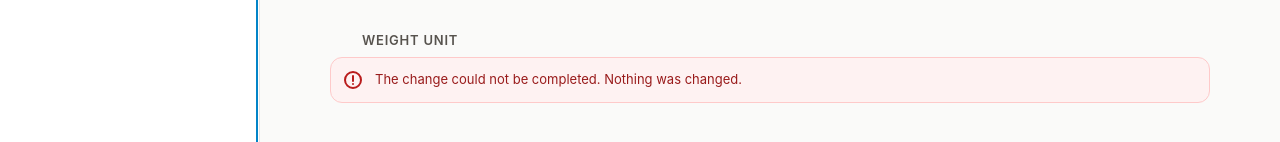
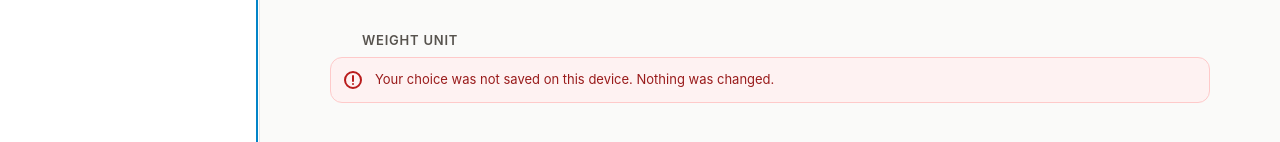
Before and after one commit to Supporterino/BunScale, a React (Vite) app: page /#/settings in a window 1280 px wide. Shown: the part 326-468 px from the top of the page. Built offline with nearby package versions, Linux system fonts and the light colour scheme.

Commit message:
fix(add-shared-household-foundation): 8.3 name the local unit-store failure and match the retry state

```diff
--- a/src/features/settings/components/SettingsScreen.tsx
+++ b/src/features/settings/components/SettingsScreen.tsx
@@ -25,7 +25,11 @@
  *     selected segment is the backend's *effective* unit, never the requested
  *     one; while the write runs the control is disabled and "Saving…" is shown,
  *     and a refused write leaves the confirmed unit in place with its cause
- *     below. A retry re-runs the handle (same `request_id`).
+ *     below. A retry re-runs the handle (same `request_id`). Because both
+ *     operations are the **local device store**, an `unknown` cause is the
+ *     device failing rather than the shared service: it is shown as
+ *     `settings.unit.store_failed`, while every other cause keeps its own copy
+ *     (Q58, task 8.3).
  *   - `useServiceStatusView()` is read for one thing only: an offline `Notice`,
  *     so a failing write's cause has context. The connectivity-required and
  *     local-copy surfaces are task 4.4's, not duplicated here.
@@ -65,7 +69,12 @@
  * only the caller knows which input the operation carries (D0.14). When the held
  * set is empty the section renders an `EmptyState` with the create action; when
  * the set failed to load the create action stays available, so the failure does
- * not remove the only way forward.
+ * not remove the only way forward. The inline retry notice is handed
+ * `creation.isPending` as its busy state, matching the shell mount (task 8.3).
+ * It is parity rather than a visible long-running state here: TanStack Query
+ * clears the mutation's error when the attempt starts, so the notice — and its
+ * retry — leave in the same render that makes the mutation pending; the shell's
+ * store record outlives its attempt, so the loading form stays visible there.
  *
  * **Copy.** Every string comes from `t()`. The dashboard destination is labelled
  * `dashboard.title` ("Your household") in both screens, so one navigation item
@@ -103,9 +112,12 @@ import {
   useHouseholdList,
   useSwitchActiveHousehold,
 } from '../../households/queries';
-import { t } from '../../i18n';
+import { type MessageKey, t } from '../../i18n';
 import { SaveFailureNotice } from '../../sync/components/SaveFailureNotice';
-import { describeSaveFailure } from '../../sync/failure';
+import {
+  describeSaveFailure,
+  type SaveFailureDescription,
+} from '../../sync/failure';
 import { useServiceStatusView } from '../../sync/status';
 import { setDisplayWeightUnit } from '../api';
 import {
@@ -520,6 +532,7 @@ function CreateHouseholdForm({ onClose }: { onClose: () => void }) {
         <SaveFailureNotice
           error={creation.error}
           onRetry={otherFailure.retryable ? submit : undefined}
+          retrying={pending}
         />
       )}
 
@@ -533,6 +546,19 @@ function CreateHouseholdForm({ onClose }: { onClose: () => void }) {
       </div>
     </form>
   );
+}
+
+/*
+ * The display-unit section's failure copy (Q58, task 8.3). Both its read and its
+ * write are the local device store, so `unknown` here is that store failing
+ * rather than the shared service; it is named as such. Every other cause keeps
+ * its own key, because a real connectivity or timeout failure must not be
+ * relabelled as local.
+ */
+function unitFailureMessageKey(failure: SaveFailureDescription): MessageKey {
+  return failure.cause === 'unknown'
+    ? 'settings.unit.store_failed'
+    : failure.messageKey;
 }
 
 function DisplayUnitSection() {
@@ -574,7 +600,7 @@ function DisplayUnitSection() {
             }
             tone="danger"
           >
-            {t(readFailure.messageKey)}
+            {t(unitFailureMessageKey(readFailure))}
           </Notice>
         )}
       </ListSection>
@@ -629,6 +655,7 @@ function DisplayUnitSection() {
         {failure === null ? null : (
           <SaveFailureNotice
             error={setUnit.error}
+            messageKey={unitFailureMessageKey(failure)}
             onRetry={
               failure.retryable && lastChange !== undefined
                 ? () => {
--- a/src/features/sync/components/SaveFailureNotice.tsx
+++ b/src/features/sync/components/SaveFailureNotice.tsx
@@ -24,16 +24,30 @@
  * unlabelled announcing form (task 7.6), so the `Button` stays `decorative` and
  * the alert remains the single announcement.
  *
+ * **One override, for a condition the cause map cannot name (task 8.3).** The
+ * display-unit operation is the local device store, not the shared service, so
+ * its `unknown` cause is a device failure and gets
+ * `settings.unit.store_failed` through `messageKey` (Q58). The override is a
+ * prop rather than a second wording in the cause map because only the surface
+ * knows the operation is local, and only that surface may rename the cause: the
+ * unit section passes the device key for `unknown` alone and the cause's own
+ * key for every other cause, so a real connectivity or timeout failure keeps
+ * its copy.
+ *
  * **Where it is used.** Three render sites, all live, and no others. The route
  * shell presents the store's record through `SaveFailureSurface`, with
  * `bs-save-failure` as its placement hook (`src/styles/screens.css`); 4.3's
  * Settings screen renders the notice inline for its create form and for the
  * display-unit change, which is the pattern the shell mount generalises. The
- * create flow (`HouseholdOnboarding`) does not render it at all: it hands
- * every non-`validation` failure to `recordFailedSave` — the store's first
- * production caller — and the shell presents that record. The switch keeps its
- * own `Notice` because its validation refusal has screen-specific copy and a
- * re-read action rather than the cause map.
+ * shell mount passes the store's `retrying`, which is visible for the whole
+ * attempt; the create form passes `creation.isPending`, which is parity rather
+ * than a visible state there — the mutation clears its error on `pending`, so
+ * that notice leaves as the attempt starts. The create flow
+ * (`HouseholdOnboarding`) does not render it at all: it hands every
+ * non-`validation` failure to `recordFailedSave` — the store's first production
+ * caller — and the shell presents that record. The switch keeps its own `Notice`
+ * because its validation refusal has screen-specific copy and a re-read action
+ * rather than the cause map.
  *
  * **`validation` is never the shell's.** A `validation` refusal belongs to the
  * field that owns it, so the create flow keeps `validation` out of the record
@@ -48,12 +62,23 @@
  */
 import { Button } from '../../../components/ui/Button';
 import { Notice } from '../../../components/ui/Notice';
-import { t } from '../../i18n';
+import { type MessageKey, t } from '../../i18n';
 import { describeSaveFailure } from '../failure';
 
 export type SaveFailureNoticeProps = {
   /** The raw failure value a mutation or command produced. */
   error: unknown;
+  /**
+   * The copy to show instead of the cause's own key.
+   *
+   * It exists for a surface whose operation has a condition the cause map cannot
+   * name — today only the display-unit store, which is local to the device, so
+   * its `unknown` cause is shown as `settings.unit.store_failed` (Q58/task 8.3).
+   * A caller must change the copy only for the cause that really is that
+   * condition, and leave every other cause to the map; the override is not a
+   * way to flatten a connectivity or timeout failure into one message.
+   */
+  messageKey?: MessageKey;
   onRetry?: () => void;
   /**
    * True while the retry `onRetry` started is in flight.
@@ -69,6 +94,7 @@ export type SaveFailureNoticeProps = {
 
 export function SaveFailureNotice({
   error,
+  messageKey,
   onRetry,
   retrying = false,
   onDismiss,
@@ -99,7 +125,7 @@ export function SaveFailureNotice({
       title={t('error.notSaved')}
       tone="danger"
     >
-      {t(failure.messageKey)}
+      {t(messageKey ?? failure.messageKey)}
     </Notice>
   );
 }
```
Also changed, not shown: 1 other file (tests, documents, lock files or other folders).
